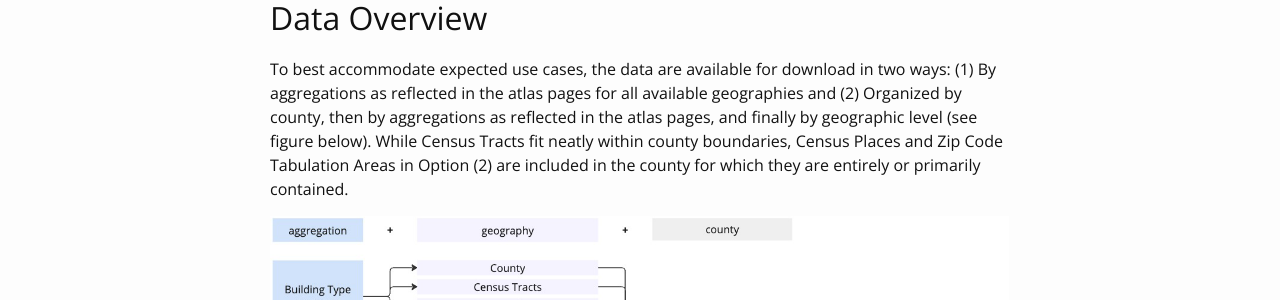
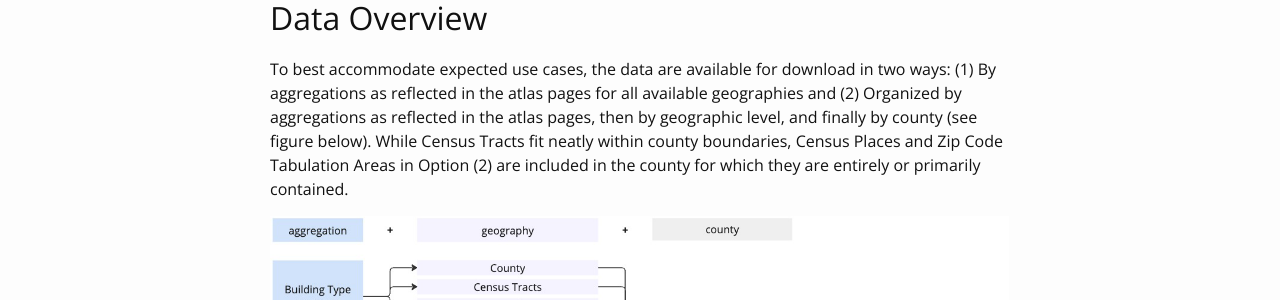
Before and after one commit to uclaioes/bayren-atlas, a Jekyll site: the page built from download.md, in a window 1280 px wide and 900 px high, scrolled down 518 px. Shown: the part 202-502 px from the top of the window. Built offline with Jekyll 4.4.1, drawn with Linux system fonts in a browser that asks for light colours.

Commit message:
update file structure info

```diff
--- a/download.md
+++ b/download.md
@@ -20,7 +20,7 @@ Disclaimer: Validation of data is an ongoing process and we cannot guarantee dat
 
 ## Data Overview
 
-To best accommodate expected use cases, the data are available for download in two ways: (1) By aggregations as reflected in the atlas pages for all available geographies and (2) Organized by county, then by aggregations as reflected in the atlas pages, and finally by geographic level (see figure below). While Census Tracts fit neatly within county boundaries, Census Places and Zip Code Tabulation Areas in Option (2) are included in the county for which they are entirely or primarily contained.
+To best accommodate expected use cases, the data are available for download in two ways: (1) By aggregations as reflected in the atlas pages for all available geographies and (2) Organized by aggregations as reflected in the atlas pages, then by geographic level, and finally by county (see figure below). While Census Tracts fit neatly within county boundaries, Census Places and Zip Code Tabulation Areas in Option (2) are included in the county for which they are entirely or primarily contained.
 
 ![Diagram of the data download file breakdown, showing first the county, the aggregation types, and finally the geographic levels.]({{ "/assets/images/tutorial/tutorial-download-structure.png" | relative_url }})
 
```
